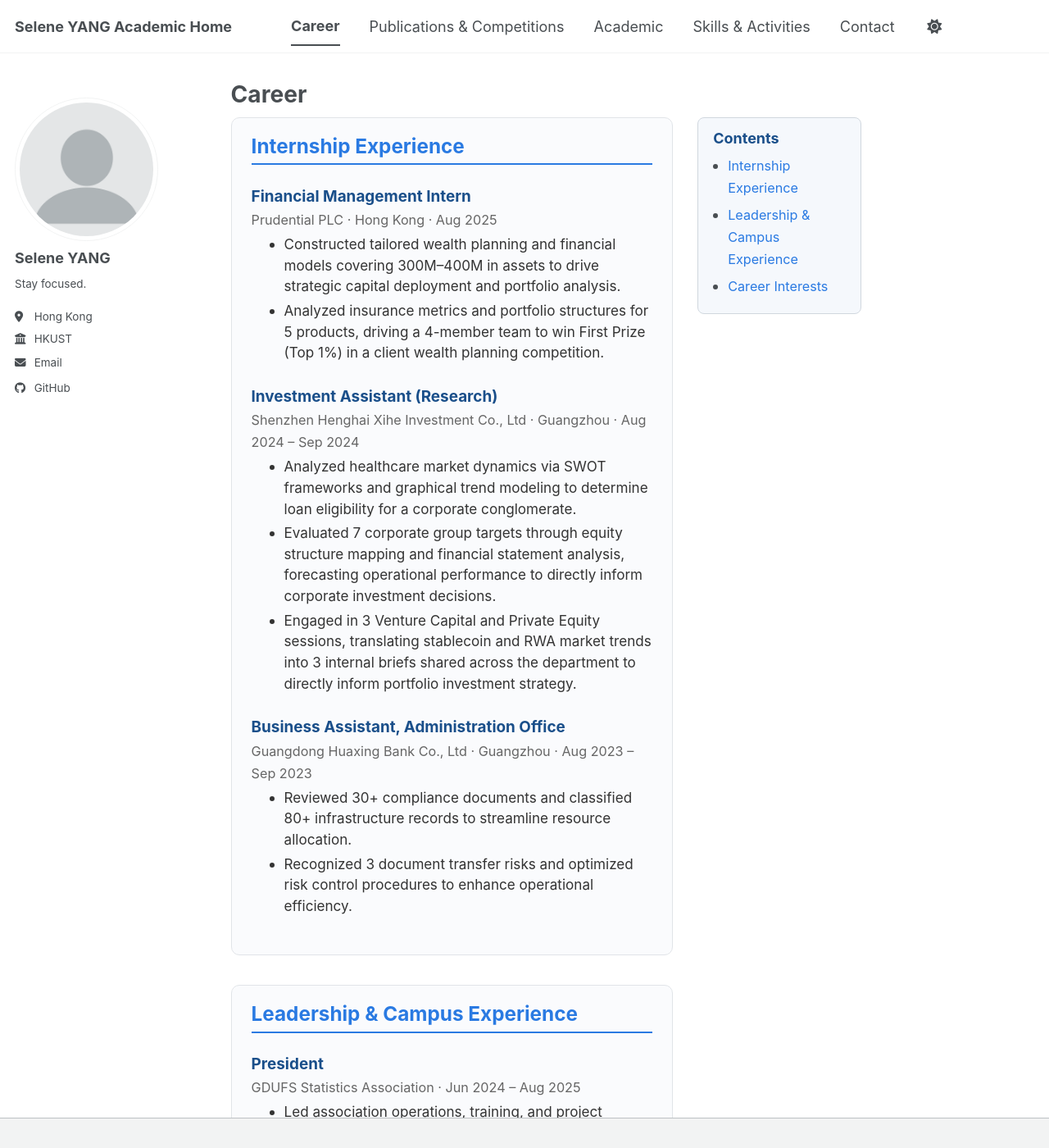
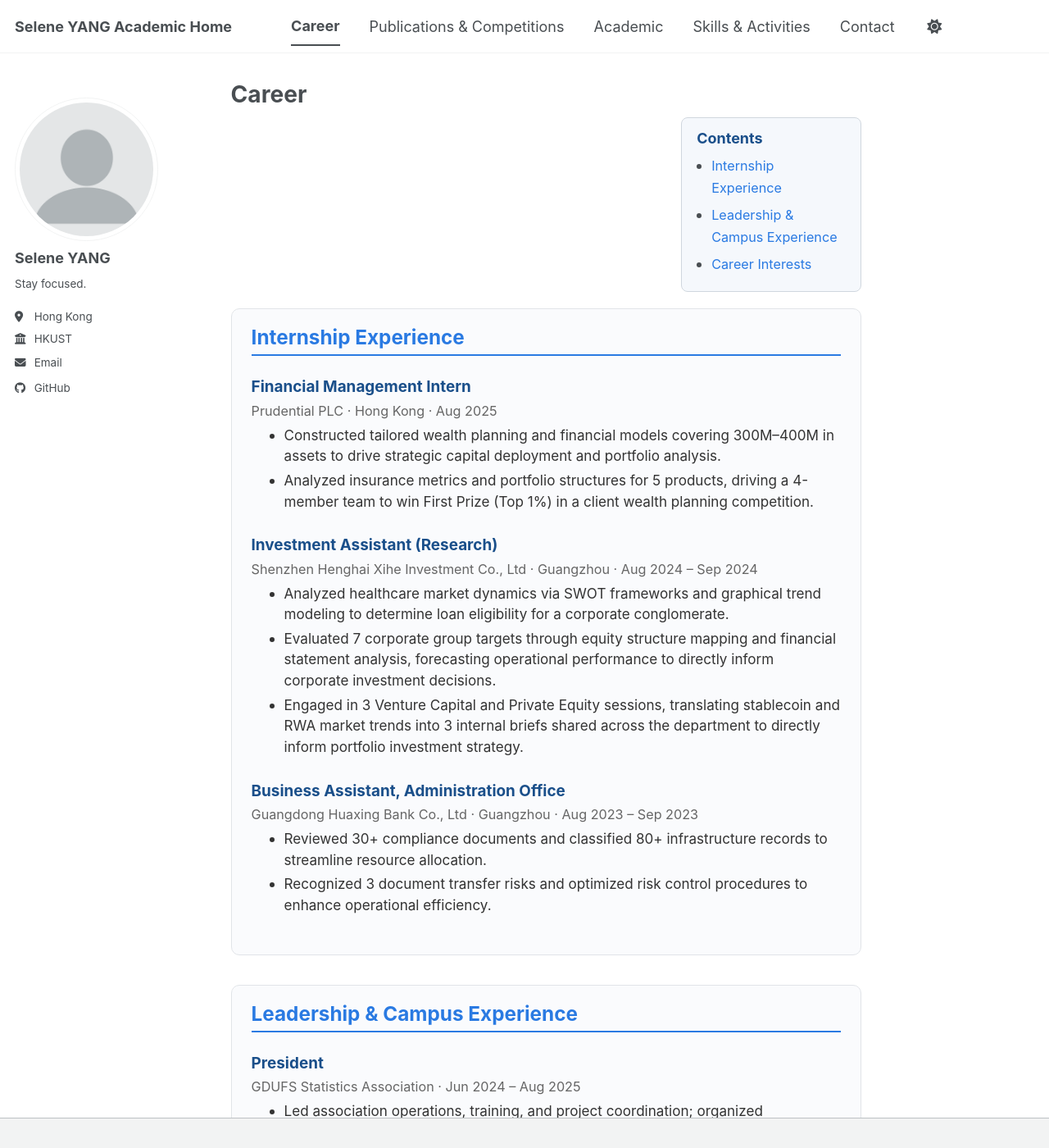
Before and after one commit to seleney365-tech/seleney365-tech.github.io, a Jekyll site: the page built from _pages/career.md, in a window 1280 px wide and 1400 px high. Shown: the whole window at 82% size. Built offline with Jekyll 4.4.1, drawn with Linux system fonts in a browser that asks for light colours; a style sheet for code colours, icons or effects is not loaded; part of the change alters nothing that is shown.

Commit message:
Update career.md

```diff
--- a/_pages/career.md
+++ b/_pages/career.md
@@ -6,30 +6,17 @@ author_profile: true
 ---
 
 <style>
-  /* 两栏布局 */
-  .career-wrapper {
-    display: flex;
-    gap: 30px;
-    align-items: flex-start;
-  }
-  .career-main {
-    flex: 1;
-    min-width: 0;
-  }
-  .career-sidebar {
-    width: 200px;
-    flex-shrink: 0;
-    position: sticky;
-    top: 80px; /* 距离顶部的位置，避免被导航栏遮住 */
-    align-self: flex-start;
-  }
-
-  /* 目录 */
+  /* 目录：浮动到右上角，不占用主内容宽度 */
   .toc-box {
+    float: right;
+    width: 220px;
+    margin: 0 0 20px 25px;
     background: #f5f8fc;
     border: 1px solid #d0d7de;
     border-radius: 8px;
     padding: 14px 18px;
+    position: sticky;
+    top: 80px;
   }
   .toc-box h4 {
     margin: 0 0 8px 0;
@@ -59,6 +46,7 @@ author_profile: true
     border-radius: 10px;
     padding: 20px 24px;
     margin-bottom: 2em;
+    clear: both;
   }
   .card-block .block-title {
     color: #2a7ae2;
@@ -93,127 +81,117 @@ author_profile: true
     font-size: 0.9em;
   }
 
-  /* 窄屏幕（手机/小屏）自动变成上下布局 */
+  /* 小屏：目录取消浮动，回到顶部 */
   @media (max-width: 768px) {
-    .career-wrapper {
-      flex-direction: column;
-    }
-    .career-sidebar {
+    .toc-box {
+      float: none;
       width: 100%;
+      margin: 0 0 20px 0;
       position: static;
-      order: -1; /* 手机上目录显示在最上面 */
     }
   }
 </style>
 
-<div class="career-wrapper">
+<!-- 目录 -->
+<div class="toc-box">
+  <h4>Contents</h4>
+  <ul>
+    <li><a href="#internship">Internship Experience</a></li>
+    <li><a href="#leadership">Leadership &amp; Campus Experience</a></li>
+    <li><a href="#interests">Career Interests</a></li>
+  </ul>
+</div>
 
-  <!-- 左侧：主要内容 -->
-  <div class="career-main">
+<!-- 实习经历 -->
+<div class="card-block" id="internship">
+  <h2 class="block-title">Internship Experience</h2>
 
-    <div class="card-block" id="internship">
-      <h2 class="block-title">Internship Experience</h2>
-
-      <div class="exp-item">
-        <strong>Financial Management Intern</strong><br>
-        <span class="school-meta">Prudential PLC · Hong Kong · Aug 2025</span>
-        <ul>
-          <li>Constructed tailored wealth planning and financial models covering 300M–400M in assets to drive strategic capital deployment and portfolio analysis.</li>
-          <li>Analyzed insurance metrics and portfolio structures for 5 products, driving a 4-member team to win First Prize (Top 1%) in a client wealth planning competition.</li>
-        </ul>
-      </div>
-
-      <div class="exp-item">
-        <strong>Investment Assistant (Research)</strong><br>
-        <span class="school-meta">Shenzhen Henghai Xihe Investment Co., Ltd · Guangzhou · Aug 2024 – Sep 2024</span>
-        <ul>
-          <li>Analyzed healthcare market dynamics via SWOT frameworks and graphical trend modeling to determine loan eligibility for a corporate conglomerate.</li>
-          <li>Evaluated 7 corporate group targets through equity structure mapping and financial statement analysis, forecasting operational performance to directly inform corporate investment decisions.</li>
-          <li>Engaged in 3 Venture Capital and Private Equity sessions, translating stablecoin and RWA market trends into 3 internal briefs shared across the department to directly inform portfolio investment strategy.</li>
-        </ul>
-      </div>
-
-      <div class="exp-item">
-        <strong>Business Assistant, Administration Office</strong><br>
-        <span class="school-meta">Guangdong Huaxing Bank Co., Ltd · Guangzhou · Aug 2023 – Sep 2023</span>
-        <ul>
-          <li>Reviewed 30+ compliance documents and classified 80+ infrastructure records to streamline resource allocation.</li>
-          <li>Recognized 3 document transfer risks and optimized risk control procedures to enhance operational efficiency.</li>
-        </ul>
-      </div>
-    </div>
-
-    <div class="card-block" id="leadership">
-      <h2 class="block-title">Leadership &amp; Campus Experience</h2>
-
-      <div class="exp-item">
-        <strong>President</strong><br>
-        <span class="school-meta">GDUFS Statistics Association · Jun 2024 – Aug 2025</span>
-        <ul>
-          <li>Led association operations, training, and project coordination; organized Python/SQL/SPSS workshops covering hundreds of participants.</li>
-          <li>Led a team to complete 7 university-enterprise projects and 1 provincial-level research project, with outcomes adopted for practical application by enterprises.</li>
-        </ul>
-      </div>
-
-      <div class="exp-item">
-        <strong>Head of Communications</strong><br>
-        <span class="school-meta">GDUFS Student Mathematics Center · Jun 2024 – Aug 2025</span>
-        <ul>
-          <li>Coordinated math teaching content creation and course promotion; organized on-campus math tutoring covering 700+ students.</li>
-          <li>Planned 5 teaching activities in remote areas, serving 200+ students.</li>
-        </ul>
-      </div>
-
-      <div class="exp-item">
-        <strong>Head of the Art Troupe</strong><br>
-        <span class="school-meta">School of Mathematics and Statistics, GDUFS · Jun 2024 – Aug 2025</span>
-        <ul>
-          <li>Oversaw daily management of 5 departments within the art troupe; planned 6 large-scale performances attracting over a thousand audience members.</li>
-          <li>Operated the troupe's new media matrix (WeChat Official Account, Douyin, Bilibili, Video Account); multiple videos exceeded 100,000 views.</li>
-        </ul>
-      </div>
-
-      <div class="exp-item">
-        <strong>Head of Party Building Planning Department</strong><br>
-        <span class="school-meta">School of Mathematics and Statistics, GDUFS · Jun 2023 – Aug 2024</span>
-        <ul>
-          <li>Organized data visualization competitions, evening galas, micro-lecture competitions, and volunteer services, each attracting over 60 participants.</li>
-          <li>Led multi-platform publicity work, building a matrix of official accounts, posters, and videos, with cumulative reads exceeding one million.</li>
-        </ul>
-      </div>
-    </div>
-
-    <div class="card-block" id="interests">
-      <h2 class="block-title">Career Interests</h2>
-
-      <div class="exp-item">
-        <strong>Target Industry</strong>
-        <p>Financial industry, with a focus on <strong>analyst</strong> and <strong>strategy</strong> roles.</p>
-      </div>
-
-      <div class="exp-item">
-        <strong>Areas of Interest</strong>
-        <ul>
-          <li>Investment research and portfolio analysis</li>
-          <li>Financial modeling and valuation</li>
-          <li>Quantitative analysis and data-driven strategy</li>
-          <li>FinTech and digital finance</li>
-        </ul>
-      </div>
-    </div>
-
+  <div class="exp-item">
+    <strong>Financial Management Intern</strong><br>
+    <span class="school-meta">Prudential PLC · Hong Kong · Aug 2025</span>
+    <ul>
+      <li>Constructed tailored wealth planning and financial models covering 300M–400M in assets to drive strategic capital deployment and portfolio analysis.</li>
+      <li>Analyzed insurance metrics and portfolio structures for 5 products, driving a 4-member team to win First Prize (Top 1%) in a client wealth planning competition.</li>
+    </ul>
   </div>
 
-  <!-- 右侧：目录（固定不滚动） -->
-  <div class="career-sidebar">
-    <div class="toc-box">
-      <h4>Contents</h4>
-      <ul>
-        <li><a href="#internship">Internship Experience</a></li>
-        <li><a href="#leadership">Leadership &amp; Campus Experience</a></li>
-        <li><a href="#interests">Career Interests</a></li>
-      </ul>
-    </div>
+  <div class="exp-item">
+    <strong>Investment Assistant (Research)</strong><br>
+    <span class="school-meta">Shenzhen Henghai Xihe Investment Co., Ltd · Guangzhou · Aug 2024 – Sep 2024</span>
+    <ul>
+      <li>Analyzed healthcare market dynamics via SWOT frameworks and graphical trend modeling to determine loan eligibility for a corporate conglomerate.</li>
+      <li>Evaluated 7 corporate group targets through equity structure mapping and financial statement analysis, forecasting operational performance to directly inform corporate investment decisions.</li>
+      <li>Engaged in 3 Venture Capital and Private Equity sessions, translating stablecoin and RWA market trends into 3 internal briefs shared across the department to directly inform portfolio investment strategy.</li>
+    </ul>
   </div>
 
+  <div class="exp-item">
+    <strong>Business Assistant, Administration Office</strong><br>
+    <span class="school-meta">Guangdong Huaxing Bank Co., Ltd · Guangzhou · Aug 2023 – Sep 2023</span>
+    <ul>
+      <li>Reviewed 30+ compliance documents and classified 80+ infrastructure records to streamline resource allocation.</li>
+      <li>Recognized 3 document transfer risks and optimized risk control procedures to enhance operational efficiency.</li>
+    </ul>
+  </div>
 </div>
+
+<!-- 校园经历 -->
+<div class="card-block" id="leadership">
+  <h2 class="block-title">Leadership &amp; Campus Experience</h2>
+
+  <div class="exp-item">
+    <strong>President</strong><br>
+    <span class="school-meta">GDUFS Statistics Association · Jun 2024 – Aug 2025</span>
+    <ul>
+      <li>Led association operations, training, and project coordination; organized Python/SQL/SPSS workshops covering hundreds of participants.</li>
+      <li>Led a team to complete 7 university-enterprise projects and 1 provincial-level research project, with outcomes adopted for practical application by enterprises.</li>
+    </ul>
+  </div>
+
+  <div class="exp-item">
+    <strong>Head of Communications</strong><br>
+    <span class="school-meta">GDUFS Student Mathematics Center · Jun 2024 – Aug 2025</span>
+    <ul>
+      <li>Coordinated math teaching content creation and course promotion; organized on-campus math tutoring covering 700+ students.</li>
+      <li>Planned 5 teaching activities in remote areas, serving 200+ students.</li>
+    </ul>
+  </div>
+
+  <div class="exp-item">
+    <strong>Head of the Art Troupe</strong><br>
+    <span class="school-meta">School of Mathematics and Statistics, GDUFS · Jun 2024 – Aug 2025</span>
+    <ul>
+      <li>Oversaw daily management of 5 departments within the art troupe; planned 6 large-scale performances attracting over a thousand audience members.</li>
+      <li>Operated the troupe's new media matrix (WeChat Official Account, Douyin, Bilibili, Video Account); multiple videos exceeded 100,000 views.</li>
+    </ul>
+  </div>
+
+  <div class="exp-item">
+    <strong>Head of Party Building Planning Department</strong><br>
+    <span class="school-meta">School of Mathematics and Statistics, GDUFS · Jun 2023 – Aug 2024</span>
+    <ul>
+      <li>Organized data visualization competitions, evening galas, micro-lecture competitions, and volunteer services, each attracting over 60 participants.</li>
+      <li>Led multi-platform publicity work, building a matrix of official accounts, posters, and videos, with cumulative reads exceeding one million.</li>
+    </ul>
+  </div>
+</div>
+
+<!-- 求职方向 -->
+<div class="card-block" id="interests">
+  <h2 class="block-title">Career Interests</h2>
+
+  <div class="exp-item">
+    <strong>Target Industry</strong>
+    <p>Financial industry, with a focus on <strong>analyst</strong> and <strong>strategy</strong> roles.</p>
+  </div>
+
+  <div class="exp-item">
+    <strong>Areas of Interest</strong>
+    <ul>
+      <li>Investment research and portfolio analysis</li>
+      <li>Financial modeling and valuation</li>
+      <li>Quantitative analysis and data-driven strategy</li>
+      <li>FinTech and digital finance</li>
+    </ul>
+  </div>
+</div>
```
